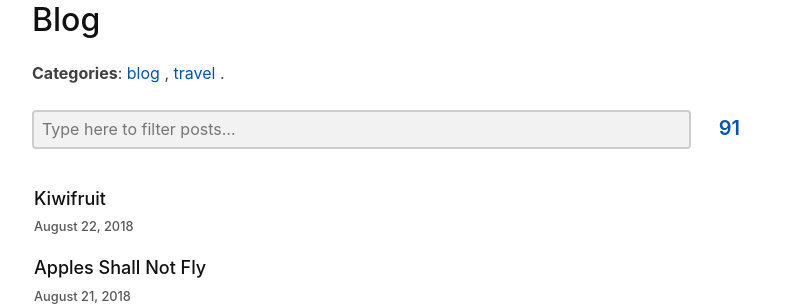
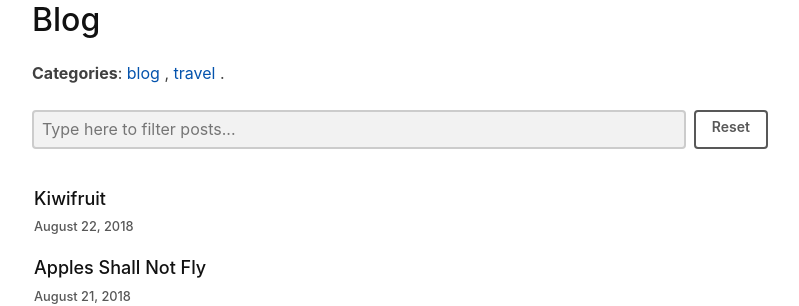
Before and after one commit to nishalkulkarni/old-personal-site-jekyll, a Jekyll site: the page built from blog.html, in a window 1280 px wide. Shown: the part 151-457 px from the top of the page, without its empty margins (240-1039 px from the left). Built offline with Jekyll 4.4.1, drawn with Linux system fonts in a browser that asks for light colours.

Commit message:
clean up

```diff
--- a/blog.html
+++ b/blog.html
@@ -3,33 +3,30 @@
 title: Blog - Nishal Kulkarni
 ---
 <style>
-.filter-count{
-	padding: .5rem 1.75rem;
-	color: #0453ad;
-	font-weight:600;
-	font-size: 1.25rem;
-	line-height: 1.25rem;
+.post-links a{
+	padding: 0.375rem 1rem;
+	margin: 0 -1rem;
+	color: #111;
 }
-
 .popular-tags a{
 	text-decoration: none;
 }
-
 .popular-tags a:hover,
 .popular-tags a:focus,
 .popular-tags a:active{
 	text-decoration: underline;
 }
+#articleSearch a{
+	margin: 0 0 0 0.5rem;
+	white-space: nowrap;
+	text-align: center;
+}
 
-.post-links a{
-	padding: 0.375rem 1rem;
-	margin: 0 -1rem;
-	color: #111;
-}
 
 </style>
 
 <h1>Blog</h1>
+
 <p class="popular-tags"><strong>Categories</strong>:
 {% for tag in site.categories %}
 {% assign t = tag | first %}
@@ -39,15 +36,14 @@
 {% endfor %}.
 </p>
 
-<div class="simple-form">
+<div class="simple-form" id="articleSearch">
 	<input id="search-input" class="input-text" type="text" name="searchTerm" placeholder="Type here to filter posts..." value="" >
-	<div id="search-count" class="filter-count">91</div>
+	<a class="button grey-button" onclick="resetList()" >Reset</a>
 </div>
 
 
 	<section class="post-links" id="search-container">
-	<ul id="results-container" style=""></ul>
-	<ul style="list-style-type:none;">
+		<ul id="results-container"  style="list-style-type:none;">
 			{% for post in site.posts %}
 			<li>
 				<a href="{{ post.url }}">
@@ -68,7 +64,12 @@
 			searchInput: document.getElementById('search-input'),
 			resultsContainer: document.getElementById('results-container'),
 			json: '/search.json',
-		noResultsText: 'try typing',
+			noResultsText: 'No results found.',
 			searchResultTemplate: '<a href="{url}"><h3 style="font-weight:500;font-size: 1.125rem;line-height: 1.125;margin: 0.25rem 0;">{title}</h3><small><time>{fmtdate}</time></small></a>'
-	})
+		});
+
+function resetList(){
+	document.getElementById("results-container").innerHTML = '{% for post in site.posts %}<li><a href="{{ post.url }}"><h3 style="font-weight:500;font-size: 1.125rem;line-height: 1.125;margin: 0.25rem 0;">{{ post.title }}</h3><small><time>{{ post.date | date: "%B %d, %Y" }}</time></small></a></li>{% endfor %}';
+	document.getElementById("search-input").value = '';
+}
 	</script>
```
Also changed, not shown: _posts/2018-07-20-bananas-dont-cry-here.md (+1 -1 lines), _posts/2018-08-21-apples-shall-not-fly.md (+1 -1 lines). Lines whose indentation alone changed are shown as unchanged.
